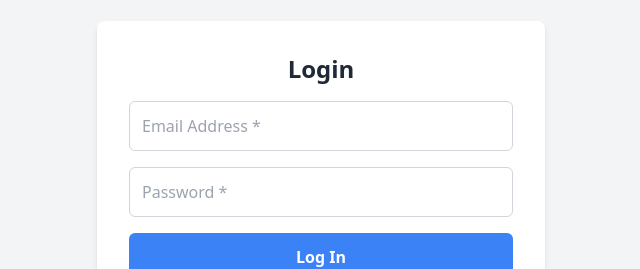
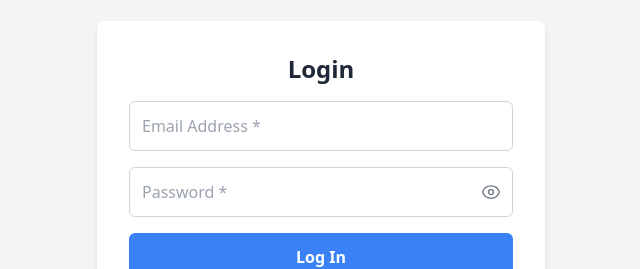
Before and after one commit to kmvishnu/webworms-auth-ui, a React (Vite) app: page / in a window 1280 px wide. Shown: the part 183-452 px from the top of the page, without its empty margins (319-959 px from the left). Built offline with nearby package versions, Linux system fonts and the light colour scheme.

Commit message:
Resend Otp implemented in RegistrationOTP modal. fixed icon shift in password input

```diff
--- a/src/Components/Common/InputField.tsx
+++ b/src/Components/Common/InputField.tsx
@@ -1,9 +1,9 @@
-import React from 'react';
-import { FieldError } from 'react-hook-form';
+import React, { useState } from "react";
+import { FieldError } from "react-hook-form";
 
 interface InputFieldProps {
   id: string;
-  label: string;
+  label?: string;
   type: string;
   placeholder: string;
   register: any;
@@ -17,26 +17,72 @@
   register,
   error,
 }) => {
+  const [showPassword, setShowPassword] = useState(false);
+  const isPassword = type === "password";
+
   return (
-      <div>
-        {/* <label htmlFor={id} className="block text-gray-700">
-          {label}
-        </label> */}
+    <div className="flex flex-col w-full">
+      <div className="relative flex items-center w-full">
         <input
           id={id}
-          type={type}
+          type={isPassword && showPassword ? "text" : type}
           {...register}
-          className={`w-full p-3 border ${
-            error ? 'border-red-500' : 'border-gray-300'
+          className={`w-full p-3 pr-10 border ${
+            error ? "border-red-500" : "border-gray-300"
           } rounded-md focus:outline-none focus:ring-1 ${
-            error ? 'focus:ring-red-500' : 'focus:ring-blue-500'
+            error ? "focus:ring-red-500" : "focus:ring-blue-500"
           }`}
           placeholder={placeholder}
         />
-        {error && <p className="mt-1 text-sm text-red-500">{error.message}</p>}
+        {isPassword && (
+          <button
+            type="button"
+            onClick={() => setShowPassword(!showPassword)}
+            className="absolute right-3"
+          >
+            {showPassword ? (
+              <svg
+                xmlns="http://www.w3.org/2000/svg"
+                fill="none"
+                viewBox="0 0 24 24"
+                strokeWidth={1.5}
+                stroke="currentColor"
+                className="w-5 h-5 text-gray-500"
+              >
+                <path
+                  strokeLinecap="round"
+                  strokeLinejoin="round"
+                  d="M3.98 8.223A10.477 10.477 0 001.934 12C3.226 16.338 7.244 19.5 12 19.5c.993 0 1.953-.138 2.863-.395M6.228 6.228A10.45 10.45 0 0112 4.5c4.756 0 8.773 3.162 10.065 7.498a10.523 10.523 0 01-4.293 5.774M6.228 6.228L3 3m3.228 3.228l3.65 3.65m7.894 7.894L21 21m-3.228-3.228l-3.65-3.65m0 0a3 3 0 10-4.243-4.243m4.242 4.242L9.88 9.88"
+                />
+              </svg>
+            ) : (
+              <svg
+                xmlns="http://www.w3.org/2000/svg"
+                fill="none"
+                viewBox="0 0 24 24"
+                strokeWidth={1.5}
+                stroke="currentColor"
+                className="w-5 h-5 text-gray-500"
+              >
+                <path
+                  strokeLinecap="round"
+                  strokeLinejoin="round"
+                  d="M2.036 12.322a1.012 1.012 0 010-.639C3.423 7.51 7.36 4.5 12 4.5c4.638 0 8.573 3.007 9.963 7.178.07.207.07.431 0 .639C20.577 16.49 16.64 19.5 12 19.5c-4.638 0-8.573-3.007-9.963-7.178z"
+                />
+                <path
+                  strokeLinecap="round"
+                  strokeLinejoin="round"
+                  d="M15 12a3 3 0 11-6 0 3 3 0 016 0z"
+                />
+              </svg>
+            )}
+          </button>
+        )}
+      </div>
+
+      {error && <p className="p-1 text-sm text-red-500">{error.message}</p>}
     </div>
   );
 };
 
-
 export default InputField;
--- a/src/Components/Modals/OtpModal.tsx
+++ b/src/Components/Modals/OtpModal.tsx
@@ -1,5 +1,5 @@
-import React, { useState } from "react";
-import { useVerifyOtp } from "../../hooks/useOtp";
+import React, { useEffect, useState } from "react";
+import { useOtp, useVerifyOtp } from "../../hooks/useOtp";
 import { AxiosError } from "axios";
 import { useNavigate } from "react-router-dom";
 
@@ -13,7 +13,22 @@
 const OtpModal = ({ email, name, password, onClose }: OtpModalProps) => {
   const [otp, setOtp] = useState("");
   const [showSuccess, setShowSuccess] = useState(false);
-  const { mutate: verifyOtp, isPending, error, isError } = useVerifyOtp();
+  const [resendCount, setResendCount] = useState(0);
+  const [countdown, setCountdown] = useState(60);
+  const [isResendDisabled, setIsResendDisabled] = useState(true);
+
+  const {
+    mutate: verifyOtp,
+    isPending: isOtpPending,
+    error,
+    isError,
+  } = useVerifyOtp();
+  const {
+    mutate: sendOtp,
+    isPending: isResendOtpPending,
+    error: ResendOtpError,
+  } = useOtp();
+
   const navigate = useNavigate();
 
   const handleSubmit = (e: React.FormEvent) => {
@@ -50,6 +65,39 @@
     if (typeof error === "string") return error;
     if (error instanceof Error) return error.message;
     return "An unexpected error occurred. Please try again.";
+  };
+
+  useEffect(() => {
+    if (countdown <= 0) {
+      setIsResendDisabled(false);
+      return;
+    }
+
+    const timer = setInterval(() => {
+      setCountdown((prev) => prev - 1);
+    }, 1000);
+
+    return () => clearInterval(timer);
+  }, [countdown]);
+
+  const handleResendOtp = () => {
+    if (resendCount >= 2) {
+      return; // Maximum attempts reached
+    }
+
+    setResendCount((prev) => prev + 1);
+    setCountdown(60); // Start 60 seconds countdown
+    setIsResendDisabled(true);
+
+
+    sendOtp(
+      { email: email, purpose: "registration" },
+      {
+        onSuccess: () => {
+          // You might want to show a success message
+        },
+      }
+    );
   };
 
   return (
@@ -121,57 +169,55 @@
                 onChange={(e) => setOtp(e.target.value)}
                 className={`w-full px-4 py-2 border rounded-md focus:outline-none focus:ring-2 focus:ring-blue-500 focus:border-transparent ${
                   isError ? "border-red-500" : "border-gray-300"
-                } ${isPending ? "bg-gray-50" : "bg-white"}`}
+                } ${isOtpPending ? "bg-gray-50" : "bg-white"}`}
                 maxLength={6}
-                disabled={isPending || showSuccess}
+                disabled={isOtpPending || showSuccess}
               />
             </div>
             <div className="flex justify-end space-x-3">
               <button
                 type="button"
-                onClick={onClose}
+                onClick={() => navigate("/")}
                 className="px-4 py-2 text-sm font-medium text-gray-700 bg-gray-100 rounded-md hover:bg-gray-200 focus:outline-none focus:ring-2 focus:ring-gray-500 disabled:opacity-50 disabled:cursor-not-allowed"
-                disabled={isPending || showSuccess}
               >
                 Cancel
               </button>
               <button
                 type="submit"
-                disabled={!otp || isPending || showSuccess}
-                className={`px-4 py-2 text-sm font-medium text-white rounded-md focus:outline-none focus:ring-2 focus:ring-blue-500 min-w-[100px] flex items-center justify-center ${
-                  !otp || isPending || showSuccess
+                disabled={isOtpPending}
+                className={`w-full py-2 text-white rounded-md ${
+                  isOtpPending
                     ? "bg-blue-300 cursor-not-allowed"
                     : "bg-blue-500 hover:bg-blue-600"
                 }`}
               >
-                {isPending ? (
-                  <>
-                    <svg
-                      className="animate-spin -ml-1 mr-2 h-4 w-4 text-white"
-                      xmlns="http://www.w3.org/2000/svg"
-                      fill="none"
-                      viewBox="0 0 24 24"
-                    >
-                      <circle
-                        className="opacity-25"
-                        cx="12"
-                        cy="12"
-                        r="10"
-                        stroke="currentColor"
-                        strokeWidth="4"
-                      ></circle>
-                      <path
-                        className="opacity-75"
-                        fill="currentColor"
-                        d="M4 12a8 8 0 018-8V0C5.373 0 0 5.373 0 12h4zm2 5.291A7.962 7.962 0 014 12H0c0 3.042 1.135 5.824 3 7.938l3-2.647z"
-                      ></path>
-                    </svg>
-                    Verifying...
-                  </>
-                ) : (
-                  "Verify OTP"
-                )}
+                {isOtpPending ? "Verifying..." : "Verify OTP"}
               </button>
+            </div>
+
+            <div className="mt-4 text-center">
+              <button
+                type="button"
+                onClick={handleResendOtp}
+                disabled={isResendDisabled || resendCount >= 2}
+                className={`text-blue-600 hover:text-blue-800 text-sm font-medium ${
+                  isResendDisabled || resendCount >= 2
+                    ? "opacity-50 cursor-not-allowed"
+                    : "cursor-pointer"
+                }`}
+              >
+                {resendCount >= 2
+                  ? "Maximum resend attempts reached"
+                  : isResendDisabled
+                  ? `Resend OTP in ${countdown}s`
+                  : "Resend OTP"}
+              </button>
+              {resendCount > 0 && resendCount < 2 && !isResendDisabled && (
+                <p className="text-gray-500 text-xs mt-1">
+                  {2 - resendCount} attempt{2 - resendCount !== 1 ? "s" : ""}{" "}
+                  remaining
+                </p>
+              )}
             </div>
           </form>
         </div>
```
Lines whose indentation alone changed are shown as unchanged.
